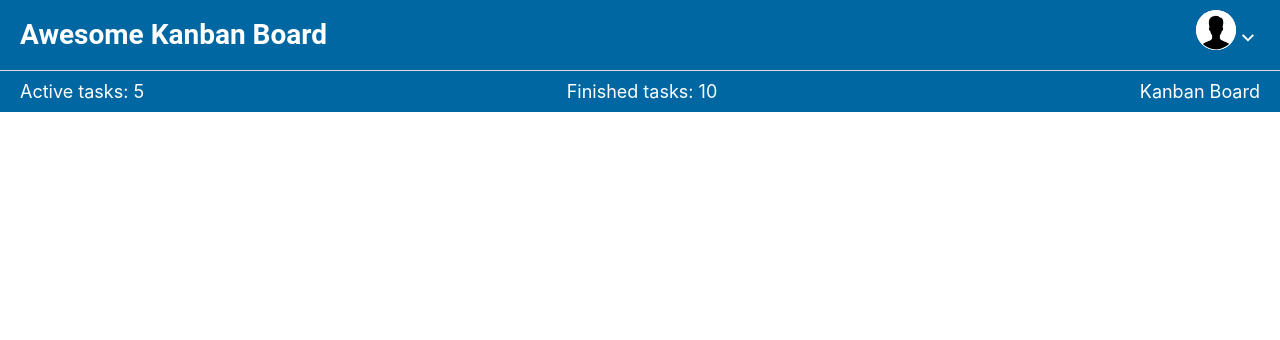
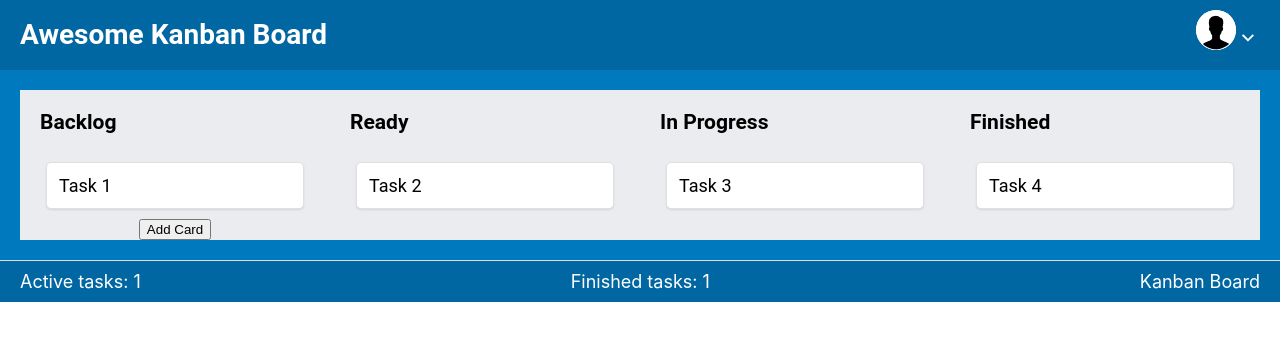
Before and after one commit to Madina-DI/KanbanBoard, a React (Create React App) app: page / in a window 1280 px wide. Shown: the top 340 px of the page. Built offline with nearby package versions, Linux system fonts and the light colour scheme.

Commit message:
task board main structure

```diff
--- a/src/App.js
+++ b/src/App.js
@@ -1,18 +1,35 @@
 // import logo from './logo.svg';
 import './App.css';
-import React from 'react';
+// import React from 'react';
 import Header from './components/Header/Header';
 import Footer from './components/Footer/Footer';
 import TaskBoard from './components/TaskBoard/TaskBoard';
+import mockData from './data/mockData.js';
+import React, { useState, useEffect } from 'react';
 
-function App() {
+const App = () => {
+  const [data, setData] = useState (mockData);
+
+  useEffect (() => {
+    const storedData = localStorage.getItem('kambanData');
+    if (storedData) {
+      setData(JSON.parse(storedData));
+    } else {
+      setData(mockData);
+    }
+  }, []);
+
+  useEffect(() => {
+    localStorage.setItem('kanbanData', JSON.stringify(data));
+  }, [data]);
+
   return (
       <div className="App">
-          <Header />
-          <TaskBoard />
-          <Footer activeTasks={5} finishedTasks={10} />
-      </div>
+        <Header />
+        <TaskBoard data={data} setData={setData} />
+        <Footer activeTasks={data[0]?.issues.length || 0} finishedTasks={data[3]?.issues.length || 0} />
+        </div>
   );
-}
+};
 
 export default App;
--- a/src/components/Header/DropdownMenu/DropdownMenu.css
+++ b/src/components/Header/DropdownMenu/DropdownMenu.css
@@ -1,13 +1,14 @@
 .dropdown-menu {
+    display: flex;
+    flex-direction: column;
     padding: 10px 20px;
-
+    gap: 10px;
 }
 
-/* .user-menu {
-    display: flex;
-    align-items: center;
-    width: 64px;
-} */
+.user-menu {
+    margin: 0;
+    text-align: right;
+}
 
 .user-menu__avatar {
     border-radius: 50%;
@@ -27,13 +28,16 @@ li {
 .user-menu__login {
     position: relative;
     width: 134px;
+    height: 60px;
     /* transform: translateX(-50%); */
-    gap: 0px;
     border-radius: 5px;
     background-color: #FFFFFF;
-    z-index: 10;
 }
 
 .user-menu__login-LoginSigns {
     position: absolute;
+    width: 11px;
+    height: 11px;
+    top: -6px;
+    left: 84px;
 }
--- a/src/components/Task/Task.css
+++ b/src/components/Task/Task.css
@@ -0,0 +1,3 @@
+/* .task {
+
+} */
--- a/src/components/TaskBoard/TaskBoard.css
+++ b/src/components/TaskBoard/TaskBoard.css
@@ -0,0 +1,7 @@
+.task-board {
+    display: flex;
+    flex-direction: row;
+    justify-content: space-between;
+    padding: 20px;
+    background-color: #0079BF;
+}
--- a/src/components/TaskBoard/TaskBoard.js
+++ b/src/components/TaskBoard/TaskBoard.js
@@ -1,15 +1,22 @@
 import React from 'react';
 import './TaskBoard.css';
+import TaskList from '../TaskList/TaskList';
 
-const TaskBoard = () => {
-    const columns= ['Backlog', 'Ready', 'In progress', 'Finished']
-    return (
-        <div className="task-board">
-            {columns.map((column, index) => (
-                <taskList key={index} title={column} />
-            ))}
-        </div>
-    )
-}
+const TaskBoard = ({ data, setData }) => {
+
+return (
+    <div className='task-board'>
+        {data.map((column, index) => (
+            <TaskList
+            key={column.title}
+            title={column.title}
+            tasks={column.issues}
+            data={data}
+            setData={setData}
+            />
+        ))}
+    </div>
+    );
+};
 
 export default TaskBoard;
--- a/src/components/TaskList/TaskList.css
+++ b/src/components/TaskList/TaskList.css
@@ -0,0 +1,39 @@
+.task-list {
+    width: 282px;
+    padding: 0px 20px;
+    display: flex;
+    flex-direction: column;
+    background-color: #EBECF0;
+    font-family: 'Roboto', sans-serif;
+    font-size: 18px;
+    line-height: 21.09px;
+}
+
+.task-list__title {
+    text-align: left;
+    color: #000000;
+    text-underline-position: from-font;
+    text-decoration-skip-ink: none;
+    text-transform: capitalize;
+
+}
+
+.task-list__text {
+    width: 258px;
+    border-radius: 5px;
+    align-self: center;
+}
+
+.task-list__text-details {
+    border-radius: 5px;
+    background-color: #FFFFFF;
+    border: 1px solid #E0E0E0;
+    box-shadow: 0px 1px 2px rgba(0, 0, 0, 0.1);
+    padding: 12px;
+    margin: 8px 0;
+    text-align: left;
+}
+
+.task-list__addbutton-submit {
+    background-color: #0067A3;
+}
--- a/src/components/TaskList/TaskList.js
+++ b/src/components/TaskList/TaskList.js
@@ -1,17 +1,59 @@
-import React from 'react';
-import Task from '../Task/Task';
+import React, { useState } from 'react';
 import './TaskList.css';
 
-const TaskList = ({ title, tasks = [] }) => {
+const TaskList = ({ title, tasks, data, setData }) => {
+    const [newTaskName, setNewTaskName] = useState('');
+    const [isAddingTask, setIsAddingTask] = useState(false);
+
+    const handleAddTask = () => {
+        const newTask = {
+            id: Date.now().toString(),
+            name: newTaskName,
+            description: '',
+        };
+
+        const updatedData = data.map((column) => {
+            if (column.title === title) {
+                return {
+                    ...column,
+                    issues: [...column.issues, newTask],
+                };
+            }
+            return column;
+        });
+
+        setData(updatedData);
+        setNewTaskName('');
+        setIsAddingTask(false);
+    };
+
     return (
         <div className="task-list">
-            <h3>{title}</h3>
-            <div className="tasks">
-                {tasks.map((task, index) => (
-                    <Task key={index} title={task.title} />
+            <h3 className="task-list__title">{title}</h3>
+            <div className="task-list__text">
+                {tasks.map((task) => (
+                    <div key={task.id} className="task-list__text-details">
+                        {task.name}
+                    </div>
                 ))}
             </div>
-            <button className="add-card">+ Add card</button>
+            {title === 'backlog' && (
+                <div>
+                    {isAddingTask ? (
+                        <div>
+                            <input
+                                type="text"
+                                placeholder="Введите название задачи"
+                                value={newTaskName}
+                                onChange={(e) => setNewTaskName(e.target.value)}
+                            />
+                            <button onClick={handleAddTask} className='task-list__addbutton-submit'>Submit</button>
+                        </div>
+                    ) : (
+                        <button onClick={() => setIsAddingTask(true)}>Add Card</button>
+                    )}
+                </div>
+            )}
         </div>
     );
 };
--- /dev/null
+++ b/src/data/mockData.js
@@ -0,0 +1,28 @@
+const mockData = [
+    {
+        title: 'backlog',
+        issues: [
+            { id: '1', name: 'Task 1', description: 'First task' },
+        ],
+    },
+    {
+        title: 'ready',
+        issues: [
+            { id: '2', name: 'Task 2', description: 'Second task' },
+        ],
+    },
+    {
+        title: 'in progress',
+        issues: [
+            { id: '3', name: 'Task 3', description: 'Third task' },
+        ],
+    },
+    {
+        title: 'finished',
+        issues: [
+            { id: '4', name: 'Task 4', description: 'Fourth task' },
+        ],
+    },
+];
+
+export default mockData;
```
Also changed, not shown: src/components/Header/DropdownMenu/Avatar/arrow-up.png.
